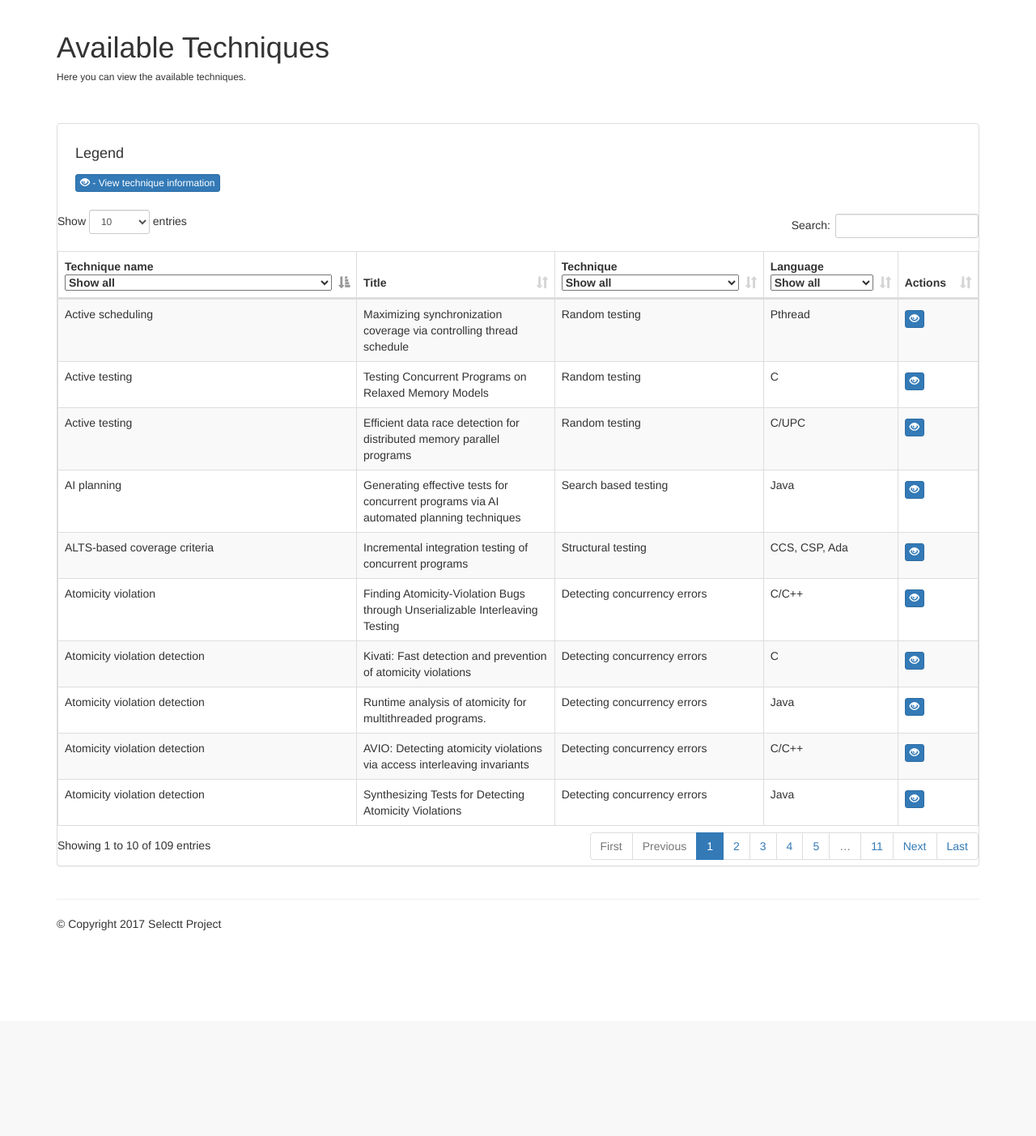
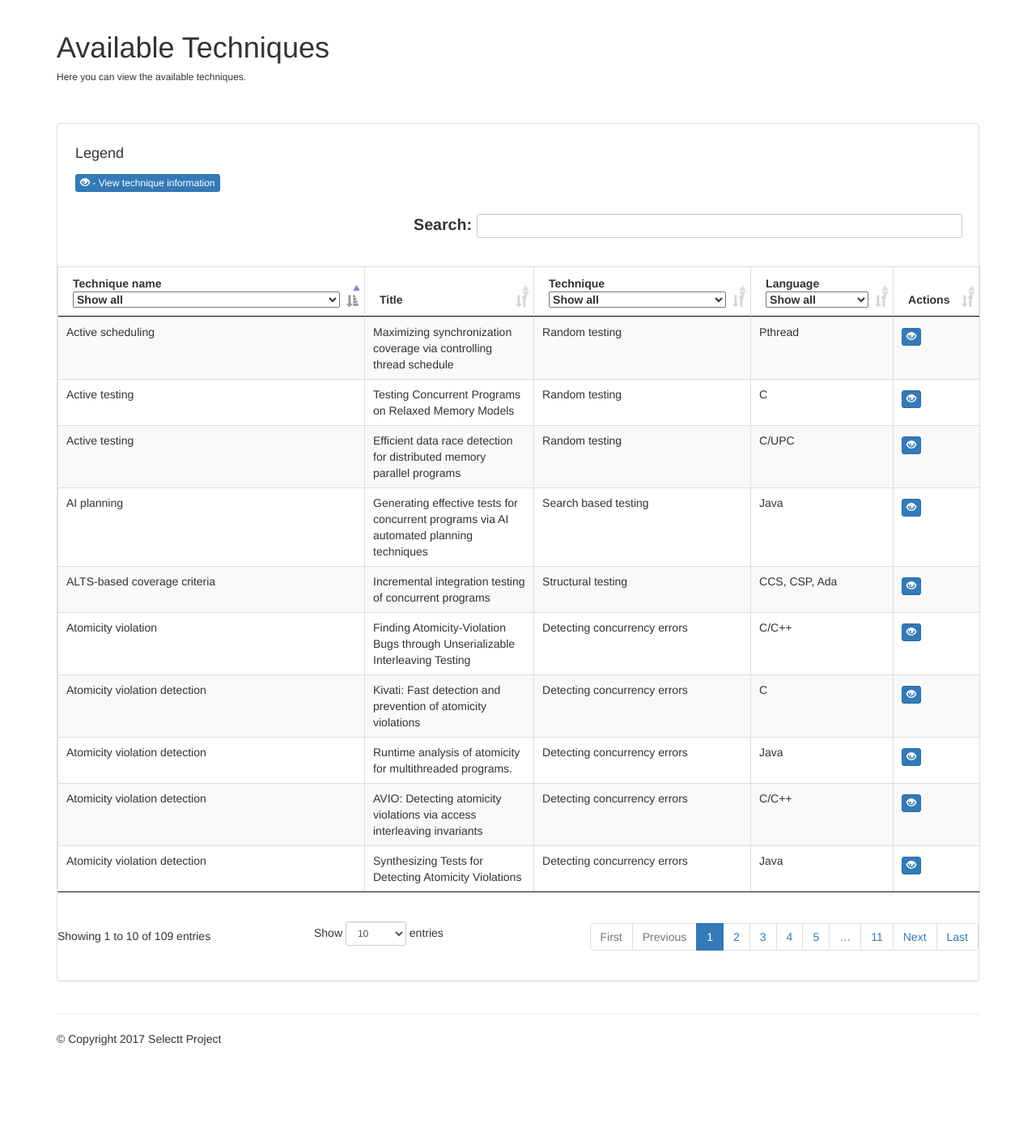
Before and after one commit to felipemoura/selectt, a CodeIgniter app: page /selectt/available-techniques in a window 1280 px wide. Shown: the part 51-1454 px from the top of the page at 81% size. Before the commit the page ends 1200 px from the top, so only its background shows below. Run offline with CodeIgniter, Linux system fonts and the light colour scheme; data comes from the database, SQL or seed files in the repository.

Commit message:
V 1.0.7.3
Changed styling of Datatables

```diff
--- a/application/views/templates/header.php
+++ b/application/views/templates/header.php
@@ -13,9 +13,10 @@
 	<link rel="stylesheet" type="text/css" href="<? echo base_url("assets/css/bootstrap.min.css");?>">
 	<link rel="stylesheet" type="text/css" href="<? echo base_url("assets/css/animate.css");?>">
 	<link rel="stylesheet" type="text/css" href="<? echo base_url("assets/css/custom.css");?>">
+
   <?php if($this->uri->segment(1)=="available-techniques"){
-    echo '<link rel="stylesheet" type="text/css" href="' . base_url("assets/media/css/dataTables.bootstrap.min.css") . '">';
-    echo '<link rel="stylesheet" type="text/css" href="' . base_url("assets/css/available_technique.css") . '">';
+  echo '<link rel="stylesheet" type="text/css" href="' . base_url("assets/media/css/dataTables.bootstrap.min.css") . '">';
+  echo '<link rel="stylesheet" type="text/css" href="' . base_url("assets/css/available_technique.css") . '">';
   }?>
 
   <link rel="manifest" href="<? echo base_url("assets/fav/manifest.json");?>">
--- a/assets/css/available_technique.css
+++ b/assets/css/available_technique.css
@@ -0,0 +1,232 @@
+#techniquesTable_length {
+    padding: 0 25px;
+    margin: auto;
+}
+
+#techniquesTable_filter {
+    padding-bottom: 30px;
+}
+
+#techniquesTable_filter label {
+    padding: 0 5px;
+    margin: auto;
+    font-weight: bold;
+    font-size: 1.4em;
+}
+
+input.input-sm {
+    min-width: 600px;
+}
+
+#footerTable {
+    padding-top: 30px;
+    padding-bottom: 30px;
+}
+
+
+/*
+ * Table styles
+ */
+table.dataTable {
+  width: 100%;
+  margin: 0 auto;
+  clear: both;
+  border-collapse: separate;
+  border-spacing: 0;
+  /*
+   * Header and footer styles
+   */
+  /*
+   * Body styles
+   */ }
+  table.dataTable thead th,
+  table.dataTable tfoot th {
+    font-weight: bold; }
+  table.dataTable thead th,
+  table.dataTable thead td {
+    padding: 10px 18px;
+    border-bottom: 1px solid #111111; }
+    table.dataTable thead th:active,
+    table.dataTable thead td:active {
+      outline: none; }
+  table.dataTable tfoot th,
+  table.dataTable tfoot td {
+    padding: 10px 18px 6px 18px;
+    border-top: 1px solid #111111; }
+  table.dataTable thead .sorting,
+  table.dataTable thead .sorting_asc,
+  table.dataTable thead .sorting_desc,
+  table.dataTable thead .sorting_asc_disabled,
+  table.dataTable thead .sorting_desc_disabled {
+    cursor: pointer;
+    *cursor: hand; }
+  table.dataTable thead .sorting,
+  table.dataTable thead .sorting_asc,
+  table.dataTable thead .sorting_desc,
+  table.dataTable thead .sorting_asc_disabled,
+  table.dataTable thead .sorting_desc_disabled {
+    background-repeat: no-repeat;
+    background-position: center right; }
+  table.dataTable thead .sorting {
+    background-image: url("../images/sort_both.png"); }
+  table.dataTable thead .sorting_asc {
+    background-image: url("../images/sort_asc.png"); }
+  table.dataTable thead .sorting_desc {
+    background-image: url("../images/sort_desc.png"); }
+  table.dataTable thead .sorting_asc_disabled {
+    background-image: url("../images/sort_asc_disabled.png"); }
+  table.dataTable thead .sorting_desc_disabled {
+    background-image: url("../images/sort_desc_disabled.png"); }
+  table.dataTable tbody tr {
+    background-color: white; }
+    table.dataTable tbody tr.selected {
+      background-color: #b0bed9; }
+  table.dataTable tbody th,
+  table.dataTable tbody td {
+    padding: 8px 10px; }
+  table.dataTable.row-border tbody th, table.dataTable.row-border tbody td, table.dataTable.display tbody th, table.dataTable.display tbody td {
+    border-top: 1px solid #dddddd; }
+  table.dataTable.row-border tbody tr:first-child th,
+  table.dataTable.row-border tbody tr:first-child td, table.dataTable.display tbody tr:first-child th,
+  table.dataTable.display tbody tr:first-child td {
+    border-top: none; }
+  table.dataTable.cell-border tbody th, table.dataTable.cell-border tbody td {
+    border-top: 1px solid #dddddd;
+    border-right: 1px solid #dddddd; }
+  table.dataTable.cell-border tbody tr th:first-child,
+  table.dataTable.cell-border tbody tr td:first-child {
+    border-left: 1px solid #dddddd; }
+  table.dataTable.cell-border tbody tr:first-child th,
+  table.dataTable.cell-border tbody tr:first-child td {
+    border-top: none; }
+  table.dataTable.stripe tbody tr.odd, table.dataTable.display tbody tr.odd {
+    background-color: #f9f9f9; }
+    table.dataTable.stripe tbody tr.odd.selected, table.dataTable.display tbody tr.odd.selected {
+      background-color: #abb9d3; }
+  table.dataTable.hover tbody tr:hover, table.dataTable.display tbody tr:hover {
+    background-color: whitesmoke; }
+    table.dataTable.hover tbody tr:hover.selected, table.dataTable.display tbody tr:hover.selected {
+      background-color: #a9b7d1; }
+  table.dataTable.order-column tbody tr > .sorting_1,
+  table.dataTable.order-column tbody tr > .sorting_2,
+  table.dataTable.order-column tbody tr > .sorting_3, table.dataTable.display tbody tr > .sorting_1,
+  table.dataTable.display tbody tr > .sorting_2,
+  table.dataTable.display tbody tr > .sorting_3 {
+    background-color: #f9f9f9; }
+  table.dataTable.order-column tbody tr.selected > .sorting_1,
+  table.dataTable.order-column tbody tr.selected > .sorting_2,
+  table.dataTable.order-column tbody tr.selected > .sorting_3, table.dataTable.display tbody tr.selected > .sorting_1,
+  table.dataTable.display tbody tr.selected > .sorting_2,
+  table.dataTable.display tbody tr.selected > .sorting_3 {
+    background-color: #acbad4; }
+  table.dataTable.display tbody tr.odd > .sorting_1, table.dataTable.order-column.stripe tbody tr.odd > .sorting_1 {
+    background-color: #f1f1f1; }
+  table.dataTable.display tbody tr.odd > .sorting_2, table.dataTable.order-column.stripe tbody tr.odd > .sorting_2 {
+    background-color: #f3f3f3; }
+  table.dataTable.display tbody tr.odd > .sorting_3, table.dataTable.order-column.stripe tbody tr.odd > .sorting_3 {
+    background-color: whitesmoke; }
+  table.dataTable.display tbody tr.odd.selected > .sorting_1, table.dataTable.order-column.stripe tbody tr.odd.selected > .sorting_1 {
+    background-color: #a6b3cd; }
+  table.dataTable.display tbody tr.odd.selected > .sorting_2, table.dataTable.order-column.stripe tbody tr.odd.selected > .sorting_2 {
+    background-color: #a7b5ce; }
+  table.dataTable.display tbody tr.odd.selected > .sorting_3, table.dataTable.order-column.stripe tbody tr.odd.selected > .sorting_3 {
+    background-color: #a9b6d0; }
+  table.dataTable.display tbody tr.even > .sorting_1, table.dataTable.order-column.stripe tbody tr.even > .sorting_1 {
+    background-color: #f9f9f9; }
+  table.dataTable.display tbody tr.even > .sorting_2, table.dataTable.order-column.stripe tbody tr.even > .sorting_2 {
+    background-color: #fbfbfb; }
+  table.dataTable.display tbody tr.even > .sorting_3, table.dataTable.order-column.stripe tbody tr.even > .sorting_3 {
+    background-color: #fdfdfd; }
+  table.dataTable.display tbody tr.even.selected > .sorting_1, table.dataTable.order-column.stripe tbody tr.even.selected > .sorting_1 {
+    background-color: #acbad4; }
+  table.dataTable.display tbody tr.even.selected > .sorting_2, table.dataTable.order-column.stripe tbody tr.even.selected > .sorting_2 {
+    background-color: #adbbd6; }
+  table.dataTable.display tbody tr.even.selected > .sorting_3, table.dataTable.order-column.stripe tbody tr.even.selected > .sorting_3 {
+    background-color: #afbdd8; }
+  table.dataTable.display tbody tr:hover > .sorting_1, table.dataTable.order-column.hover tbody tr:hover > .sorting_1 {
+    background-color: #eaeaea; }
+  table.dataTable.display tbody tr:hover > .sorting_2, table.dataTable.order-column.hover tbody tr:hover > .sorting_2 {
+    background-color: #ebebeb; }
+  table.dataTable.display tbody tr:hover > .sorting_3, table.dataTable.order-column.hover tbody tr:hover > .sorting_3 {
+    background-color: #eeeeee; }
+  table.dataTable.display tbody tr:hover.selected > .sorting_1, table.dataTable.order-column.hover tbody tr:hover.selected > .sorting_1 {
+    background-color: #a1aec7; }
+  table.dataTable.display tbody tr:hover.selected > .sorting_2, table.dataTable.order-column.hover tbody tr:hover.selected > .sorting_2 {
+    background-color: #a2afc8; }
+  table.dataTable.display tbody tr:hover.selected > .sorting_3, table.dataTable.order-column.hover tbody tr:hover.selected > .sorting_3 {
+    background-color: #a4b2cb; }
+  table.dataTable.no-footer {
+    border-bottom: 1px solid #111111; }
+  table.dataTable.nowrap th, table.dataTable.nowrap td {
+    white-space: nowrap; }
+  table.dataTable.compact thead th,
+  table.dataTable.compact thead td {
+    padding: 4px 17px 4px 4px; }
+  table.dataTable.compact tfoot th,
+  table.dataTable.compact tfoot td {
+    padding: 4px; }
+  table.dataTable.compact tbody th,
+  table.dataTable.compact tbody td {
+    padding: 4px; }
+  table.dataTable th.dt-left,
+  table.dataTable td.dt-left {
+    text-align: left; }
+  table.dataTable th.dt-center,
+  table.dataTable td.dt-center,
+  table.dataTable td.dataTables_empty {
+    text-align: center; }
+  table.dataTable th.dt-right,
+  table.dataTable td.dt-right {
+    text-align: right; }
+  table.dataTable th.dt-justify,
+  table.dataTable td.dt-justify {
+    text-align: justify; }
+  table.dataTable th.dt-nowrap,
+  table.dataTable td.dt-nowrap {
+    white-space: nowrap; }
+  table.dataTable thead th.dt-head-left,
+  table.dataTable thead td.dt-head-left,
+  table.dataTable tfoot th.dt-head-left,
+  table.dataTable tfoot td.dt-head-left {
+    text-align: left; }
+  table.dataTable thead th.dt-head-center,
+  table.dataTable thead td.dt-head-center,
+  table.dataTable tfoot th.dt-head-center,
+  table.dataTable tfoot td.dt-head-center {
+    text-align: center; }
+  table.dataTable thead th.dt-head-right,
+  table.dataTable thead td.dt-head-right,
+  table.dataTable tfoot th.dt-head-right,
+  table.dataTable tfoot td.dt-head-right {
+    text-align: right; }
+  table.dataTable thead th.dt-head-justify,
+  table.dataTable thead td.dt-head-justify,
+  table.dataTable tfoot th.dt-head-justify,
+  table.dataTable tfoot td.dt-head-justify {
+    text-align: justify; }
+  table.dataTable thead th.dt-head-nowrap,
+  table.dataTable thead td.dt-head-nowrap,
+  table.dataTable tfoot th.dt-head-nowrap,
+  table.dataTable tfoot td.dt-head-nowrap {
+    white-space: nowrap; }
+  table.dataTable tbody th.dt-body-left,
+  table.dataTable tbody td.dt-body-left {
+    text-align: left; }
+  table.dataTable tbody th.dt-body-center,
+  table.dataTable tbody td.dt-body-center {
+    text-align: center; }
+  table.dataTable tbody th.dt-body-right,
+  table.dataTable tbody td.dt-body-right {
+    text-align: right; }
+  table.dataTable tbody th.dt-body-justify,
+  table.dataTable tbody td.dt-body-justify {
+    text-align: justify; }
+  table.dataTable tbody th.dt-body-nowrap,
+  table.dataTable tbody td.dt-body-nowrap {
+    white-space: nowrap; }
+
+table.dataTable,
+table.dataTable th,
+table.dataTable td {
+  -webkit-box-sizing: content-box;
+  box-sizing: content-box; }
--- a/assets/js/available_technique.js
+++ b/assets/js/available_technique.js
@@ -2,10 +2,12 @@
 $(document).ready(function() {
     $('#techniquesTable').DataTable( {
     	"order": [[ 0, "asc" ]],
-    	stateSave: true,
     	"pagingType": "full_numbers",
     	responsive: true,
         processing: true,
+        "dom" : '<"col-lg-12 col-md-12 col-sm-12 col-xs-12"f>rt<"#footerTable.row"<"col-lg-3 col-md-3 col-sm-3 col-xs-3"i><"col-lg-3 col-md-3 col-sm-3 col-xs-3"l><"col-lg-6 col-md-6 col-sm-6 col-xs-6" <"pull-right">p>><"clear">',
+
+
 
         initComplete: function () {
         	var count = 0;
```
